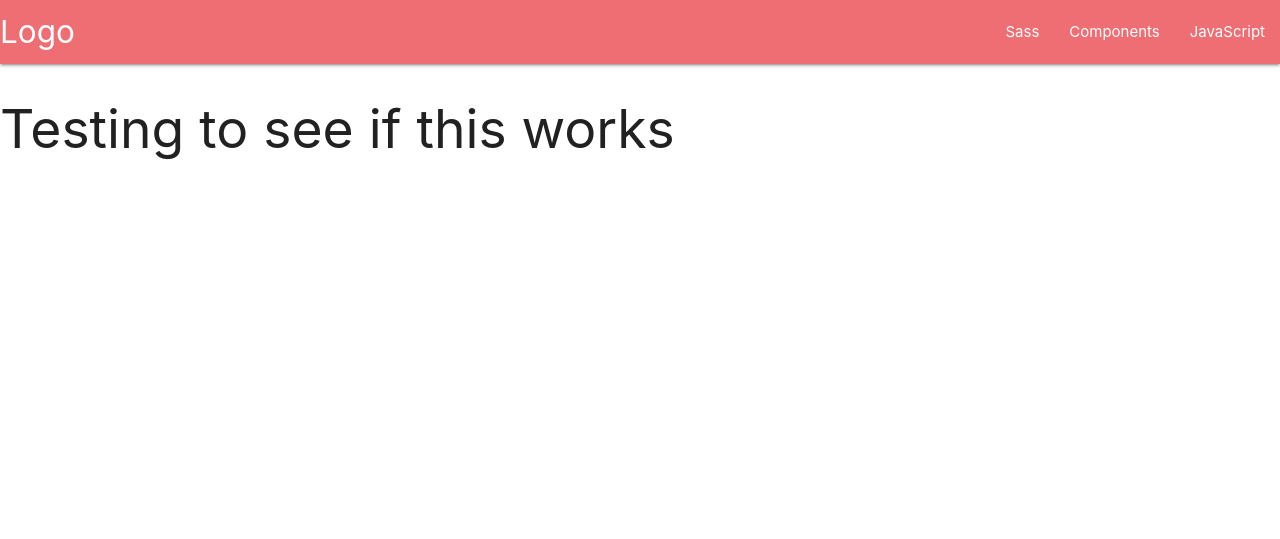
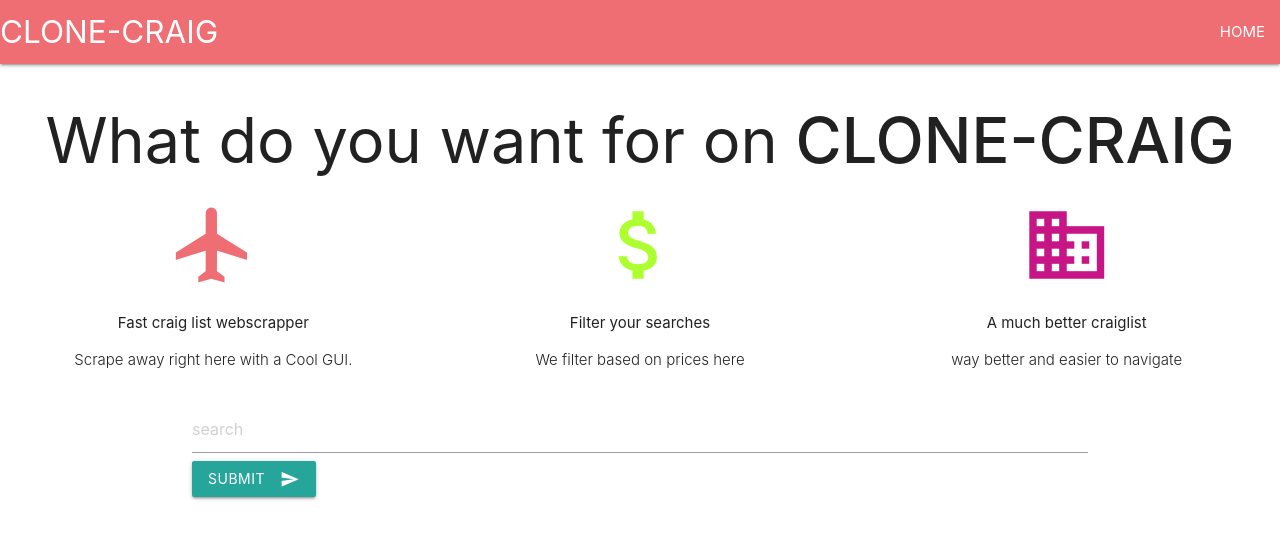
Before and after one commit to lifeofperfect/CLONE_CRAIG, a Django app: page / in a window 1280 px wide. Shown: the top 539 px of the page. Run offline with Django 3.2, Linux system fonts and the light colour scheme.

Commit message:
Front end and requirement files

```diff
--- a/my_list/templates/base.html
+++ b/my_list/templates/base.html
@@ -7,24 +7,70 @@
     <title>Clone craig</title>
     <meta name="viewport" content="width-device-width, initial-scale=1"/>
     <link rel="'stylesheet" href="{% static 'css/style.css' %}">
+
+    <link href="https://fonts.googleapis.com/icon?family=Material+Icons" rel="stylesheet">
     <!-- Compiled and minified CSS -->
     <link rel="stylesheet" href="https://cdnjs.cloudflare.com/ajax/libs/materialize/1.0.0/css/materialize.min.css">
 
     <!-- Compiled and minified JavaScript -->
-    <script src="https://cdnjs.cloudflare.com/ajax/libs/materialize/1.0.0/js/materialize.min.js"></script>
 
 </head>
 <body>
+
 <nav>
     <div class="nav-wrapper">
-      <a href="#" class="brand-logo">Logo</a>
+      <a href="#" class="brand-logo">CLONE-CRAIG</a>
       <ul id="nav-mobile" class="right hide-on-med-and-down">
-        <li><a href="sass.html">Sass</a></li>
-        <li><a href="badges.html">Components</a></li>
-        <li><a href="collapsible.html">JavaScript</a></li>
+        <li><a href="/">HOME</a></li>
       </ul>
     </div>
   </nav>
-<h2>Testing to see if this works</h2>
+
+<div class="container">
+
+</div>
+    <h1 style="text-align: center;">What do you want for on <strong>CLONE-CRAIG</strong></h1>
+<div class="row">
+    <div class="col s4">
+        <div class="center">
+            <i class="large material-icons" style="color: #EE6E73">flight</i>
+            <p>Fast craig list webscrapper</p>
+            <p class="light center">Scrape away right here with a Cool GUI.</p>
+        </div>
+    </div>
+    <div class="col s4">
+        <div class="center">
+            <i class="large material-icons" style="color: greenyellow">attach_money</i>
+            <p>Filter your searches</p>
+            <p class="light center">We filter based on prices here</p>
+        </div>
+    </div>
+
+    <div class="col s4">
+        <div class="center">
+            <i class="large material-icons" style="color: mediumvioletred">business</i>
+            <p>A much better craiglist</p>
+            <p class="light center">way better and easier to navigate</p>
+        </div>
+    </div>
+
+</div>
+
+<div class="container">
+    <form action="{% url 'new_search' %}" method="post">
+        {% csrf_token %}
+        <input type="text" name="search" placeholder="search">
+        <button class="btn waves-effect waves-light" type="submit" name="action">Submit
+    <i class="material-icons right">send</i>
+  </button>
+    </form>
+
+    {% block content %}
+
+{% endblock content %}
+</div>
+
+<script src="https://cdnjs.cloudflare.com/ajax/libs/materialize/1.0.0/js/materialize.min.js"></script>
+
 </body>
 </html>
--- a/my_list/urls.py
+++ b/my_list/urls.py
@@ -3,5 +3,5 @@
 
 urlpatterns = [
     path('', views.home, name='home'),
-   # path('new_search/', views.new_search, name='new_search')
+    path('new_search/', views.new_search, name='new_search'),
 ]
--- a/my_list/views.py
+++ b/my_list/views.py
@@ -1,5 +1,15 @@
+import requests
 from django.shortcuts import render
+from bs4 import BeautifulSoup
+
 
 # Create your views here.
 def home(request):
     return render(request, 'base.html')
+
+def new_search(request):
+    search = request.POST.get('search')
+    context = {
+        'search':search
+    }
+    return render(request, 'my_list/new_search.html', context)
```
Also changed, not shown: my_list/templates/my_list/new_search.html (added, +54 -0 lines), requirements.txt (added, +11 -0 lines).
